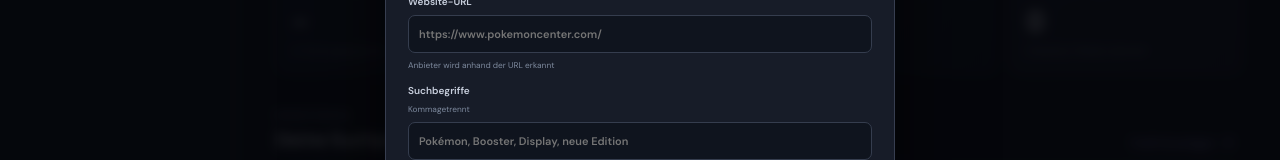
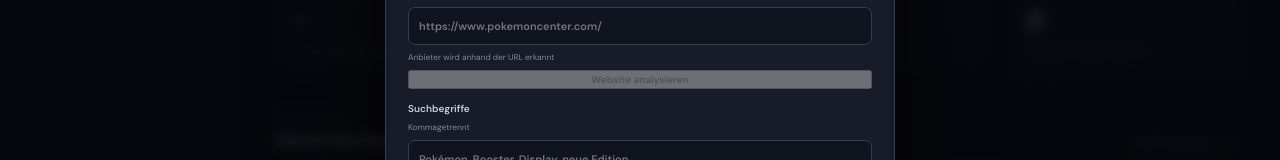
Before and after one commit to grospitz-wreck-it/drop-pilot, a Next.js app: page / in a window 1280 px wide. Both pictures are taken after a click on the button "Profil hinzufügen". Shown: the part 265-425 px from the top of the page. Built offline with nearby package versions, Linux system fonts and the light colour scheme; no server answers.

Commit message:
Add product page preview from URL

```diff
--- a/app/page.tsx
+++ b/app/page.tsx
@@ -40,6 +40,9 @@ export default function Home() {
   const [payment, setPayment] = useState<"paypal" | "klarna">("paypal");
   const [filter, setFilter] = useState<"all" | ProfileKind>("all");
   const [query, setQuery] = useState("");
+  const [previewLoading, setPreviewLoading] = useState(false);
+  const [previewError, setPreviewError] = useState("");
+  const [preview, setPreview] = useState<{title:string|null;description:string|null;image:string|null;price:string|null;currency:string|null;availability:string|null;canonicalUrl:string}|null>(null);
 
   useEffect(() => {
     let cancelled = false;
@@ -104,6 +107,25 @@ export default function Home() {
     setMaxPrice(profile.maxPrice === null ? "" : String(profile.maxPrice));
     setInstantBuy(profile.instantBuy); setPayment(profile.paymentPreference);
     setShowForm(true);
+  }
+
+  async function analyzeUrl() {
+    if (!url.trim() || !detectProvider(url)) return;
+    setPreviewLoading(true); setPreviewError(""); setPreview(null);
+    try {
+      const response = await fetch("/api/preview", {
+        method: "POST",
+        headers: { "Content-Type": "application/json" },
+        body: JSON.stringify({ url: url.trim() }),
+      });
+      const data = await response.json() as { info?: {title:string|null;description:string|null;image:string|null;price:string|null;currency:string|null;availability:string|null;canonicalUrl:string}; error?: string };
+      if (!response.ok || !data.info) throw new Error(data.error || "Die Seite konnte nicht analysiert werden.");
+      setPreview(data.info);
+      if (data.info.title && !name.trim()) setName(data.info.title);
+      if (data.info.canonicalUrl) setUrl(data.info.canonicalUrl);
+    } catch (error) {
+      setPreviewError(error instanceof Error ? error.message : "Analyse fehlgeschlagen.");
+    } finally { setPreviewLoading(false); }
   }
 
   function saveProfile(event: FormEvent<HTMLFormElement>) {
@@ -213,7 +235,17 @@ export default function Home() {
             <div className="kind-tabs"><button type="button" className={kind === "drop" ? "chosen" : ""} onClick={() => setKind("drop")}><ShoppingBag size={15} /> Produkt-Drop</button><button type="button" className={kind === "ticket" ? "chosen" : ""} onClick={() => setKind("ticket")}><Ticket size={15} /> Konzertticket</button></div>
             <label>Name des Suchprofils<input required value={name} onChange={e => setName(e.target.value)} placeholder={kind === "drop" ? "z. B. Pokémon Booster-Display" : "z. B. Lieblingsband – Tour 2027"} /></label>
             <label>Website-URL<input type="url" required value={url} onChange={e => setUrl(e.target.value)} placeholder={kind === "ticket" ? "https://www.eventim.de/ oder Ticket-Link" : "https://www.pokemoncenter.com/"} />
-            <small className="url-detection">{providerLabel(detectProvider(url))}</small></label>
+            <small className="url-detection">{providerLabel(detectProvider(url))}</small>
+            <button type="button" className="analyze-button" onClick={analyzeUrl} disabled={previewLoading || !detectProvider(url)}>{previewLoading ? "Analysiere Website …" : "Website analysieren"}</button>
+            {previewError && <span className="preview-error">{previewError}</span>}
+            {preview && <div className="preview-card">
+              {preview.image && <img src={preview.image} alt="" />}
+              <div><strong>{preview.title || "Produktseite erkannt"}</strong>
+              {preview.description && <p>{preview.description}</p>}
+              {preview.price && <span>{preview.price} {preview.currency || ""}</span>}
+              {preview.availability && <small>{preview.availability.split("/").pop()}</small>}</div>
+            </div>}
+            </label>
             <label>Suchbegriffe <small>Kommagetrennt</small><input value={keywords} onChange={e => setKeywords(e.target.value)} placeholder="Pokémon, Booster, Display, neue Edition" /></label>
             <div className="two-fields"><label>Menge<input type="number" min="1" max="20" value={quantity} onChange={e => setQuantity(e.target.value)} /></label><label>Maximalpreis / Stück (€)<input type="number" min="0" step="0.01" value={maxPrice} onChange={e => setMaxPrice(e.target.value)} placeholder="Kein Limit" /></label></div>
             <label>Zahlungspräferenz<select value={payment} onChange={e => setPayment(e.target.value as "paypal" | "klarna")}><option value="paypal">PayPal bevorzugt</option><option value="klarna">Klarna bevorzugt</option></select></label>
```
